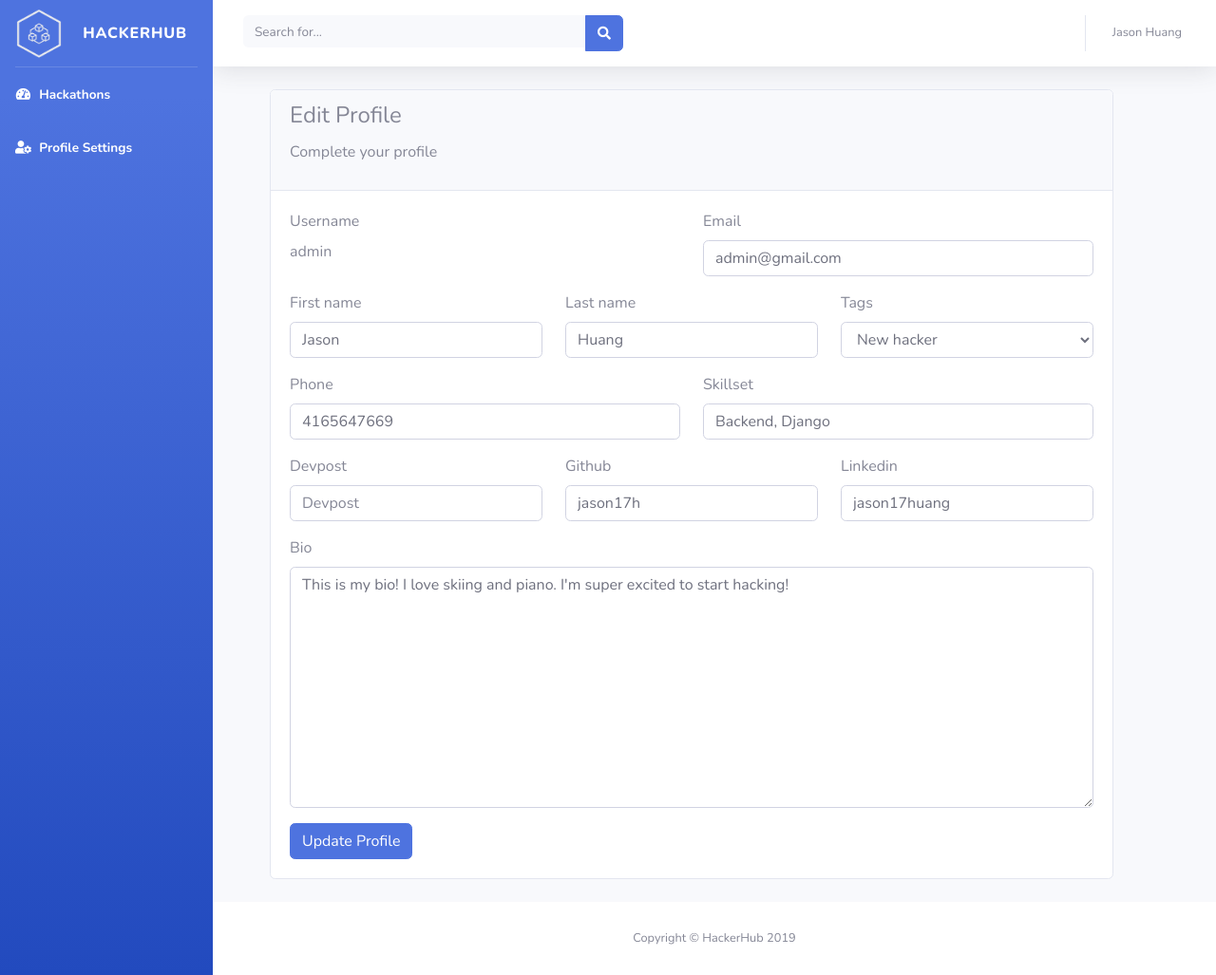
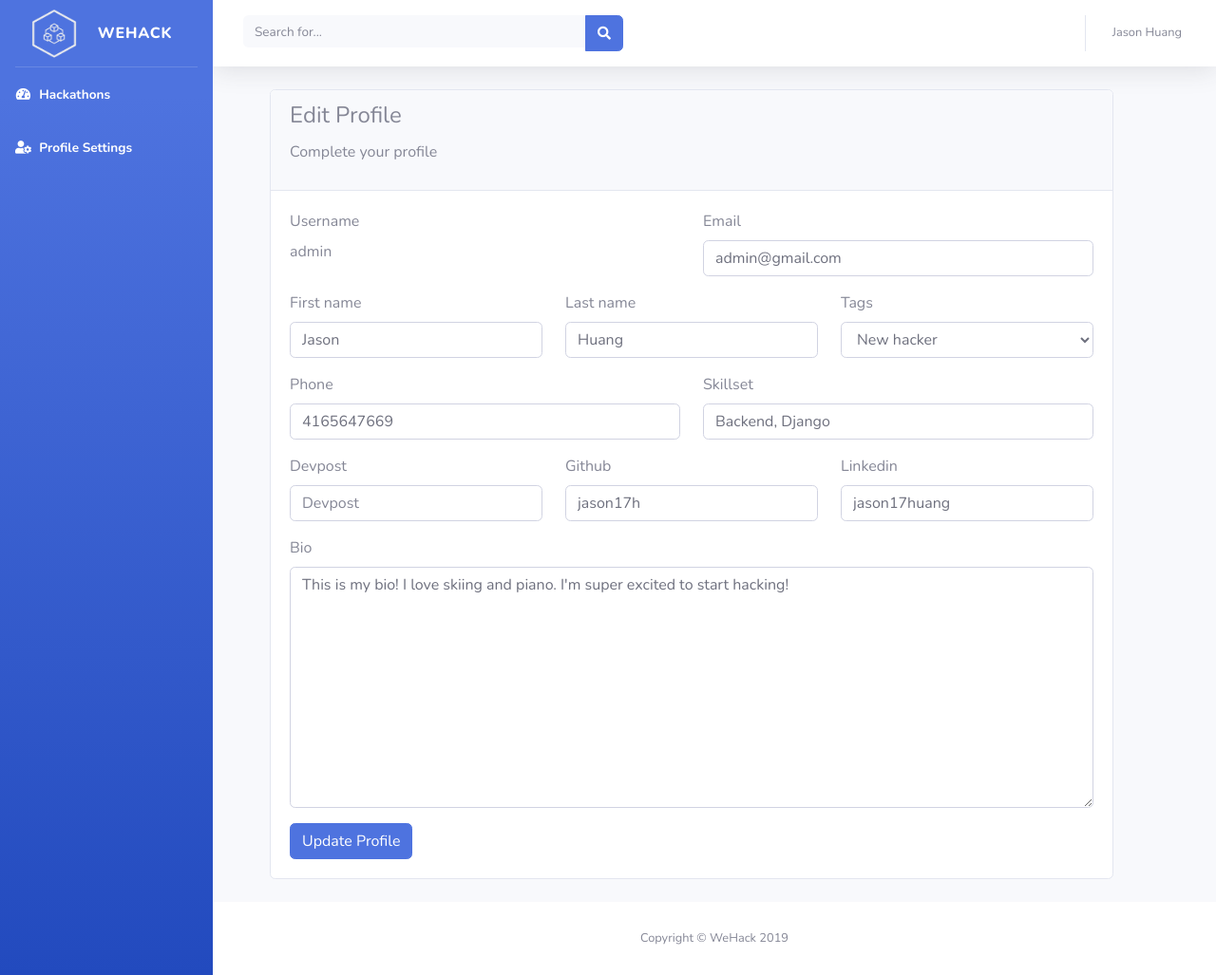
Before and after one commit to jason17h/hackerhub, a Django app: page /accounts/edit-profile/ in a window 1280 px wide. Shown: the whole page at 95% size. Run offline with Django 3.2, Linux system fonts and the light colour scheme; a user stored in the database is signed in; data comes from the database, SQL or seed files in the repository; both versions use the stored data as it was after the commit; tables that the repository leaves empty hold one stand-in row (values such as "Sample post"); some libraries are stand-ins or nearby versions.

Commit message:
Set up project for deployment on Heroku

```diff
--- a/enghack2019/settings.py
+++ b/enghack2019/settings.py
@@ -27,7 +27,7 @@ SECRET_KEY = 'lkw8azd@)qm$wfn%bg$36qsv!z61d8zw19_f)d4-j*xzvq@)x^'
 # SECURITY WARNING: don't run with debug turned on in production!
 DEBUG = True
 
-ALLOWED_HOSTS = []
+ALLOWED_HOSTS = ['wehack.herokuapp.com']
 
 
 # Application definition
@@ -43,6 +43,7 @@ INSTALLED_APPS = [
     'hackerhub',
     'bootstrap4',
     'phone_field',
+    'herokuapp',
 ]
 
 MIDDLEWARE = [
--- /dev/null
+++ b/runtime.txt
@@ -0,0 +1 @@
+python-3.7.3
--- a/templates/base.html
+++ b/templates/base.html
@@ -9,7 +9,7 @@
   <meta name="description" content="">
   <meta name="author" content="">
 
-  <title>HackerHub</title>
+  <title>WeHack</title>
 
   {% load static %}
 
@@ -37,7 +37,7 @@
         <div class="sidebar-brand-icon">
           <img src="{% static 'img/logo.png' %}" height="60px" width="60px"></img>
         </div>
-        <div class="sidebar-brand-text mx-3">HackerHub</div>
+        <div class="sidebar-brand-text mx-3">WeHack</div>
       </a>
 
       <!-- Divider -->
@@ -156,7 +156,7 @@
       <footer class="sticky-footer bg-white">
         <div class="container my-auto">
           <div class="copyright text-center my-auto">
-            <span>Copyright &copy; HackerHub 2019</span>
+            <span>Copyright &copy; WeHack 2019</span>
           </div>
         </div>
       </footer>
--- a/templates/base_portal.html
+++ b/templates/base_portal.html
@@ -9,7 +9,7 @@
   <meta name="description" content="">
   <meta name="author" content="">
 
-  <title>HackerHub</title>
+  <title>WeHack</title>
 
   {% load static %}
 
@@ -37,7 +37,7 @@
         <div class="sidebar-brand-icon">
           <img src="{% static 'img/logo.png' %}" height="60px" width="60px"></img>
         </div>
-        <div class="sidebar-brand-text mx-3">HackerHub</div>
+        <div class="sidebar-brand-text mx-3">WeHack</div>
       </a>
 
       <!-- Divider -->
@@ -156,7 +156,7 @@
       <footer class="sticky-footer bg-white">
         <div class="container my-auto">
           <div class="copyright text-center my-auto">
-            <span>Copyright &copy; HackerHub 2019</span>
+            <span>Copyright &copy; WeHack 2019</span>
           </div>
         </div>
       </footer>
```
Also changed, not shown: requirements.txt (added, +218 -0 lines), db.sqlite3, 1 other file.
